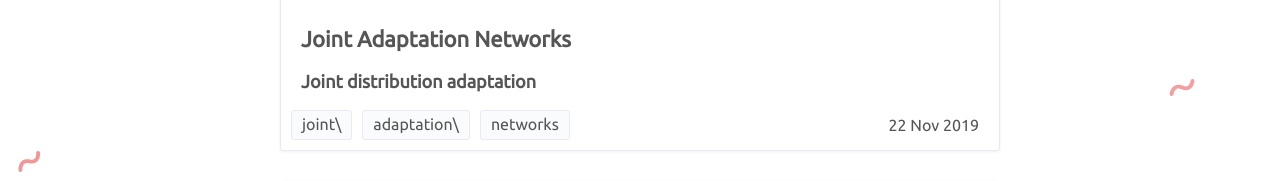
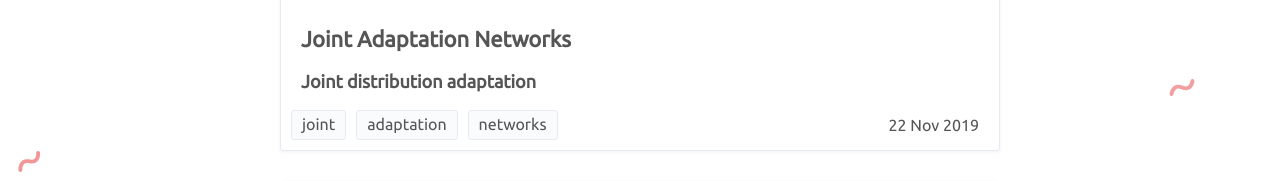
Before and after one commit to Ruby-H/ruby-h.github.com, a Jekyll site: the page built from index.html, in a window 1280 px wide. Shown: the part 813-994 px from the top of the page. Built offline with Jekyll 4.4.1, drawn with Linux system fonts in a browser that asks for light colours; comment, search, counter and statistics services are not loaded.

Commit message:
new blog

```diff
--- a/_posts/2019-11-22-Joint Adaptation Networks.markdown
+++ b/_posts/2019-11-22-Joint Adaptation Networks.markdown
@@ -2,7 +2,7 @@
 layout: post
 title:  "Joint Adaptation Networks"
 date:   2019-11-22 19:46:21 +0800
-tags: joint\ adaptation\ networks
+tags: "joint adaptation networks"
 color: rgb(255,90,90)
 cover: '../assets/JAN.png'
 subtitle: 'Joint distribution adaptation'
```
